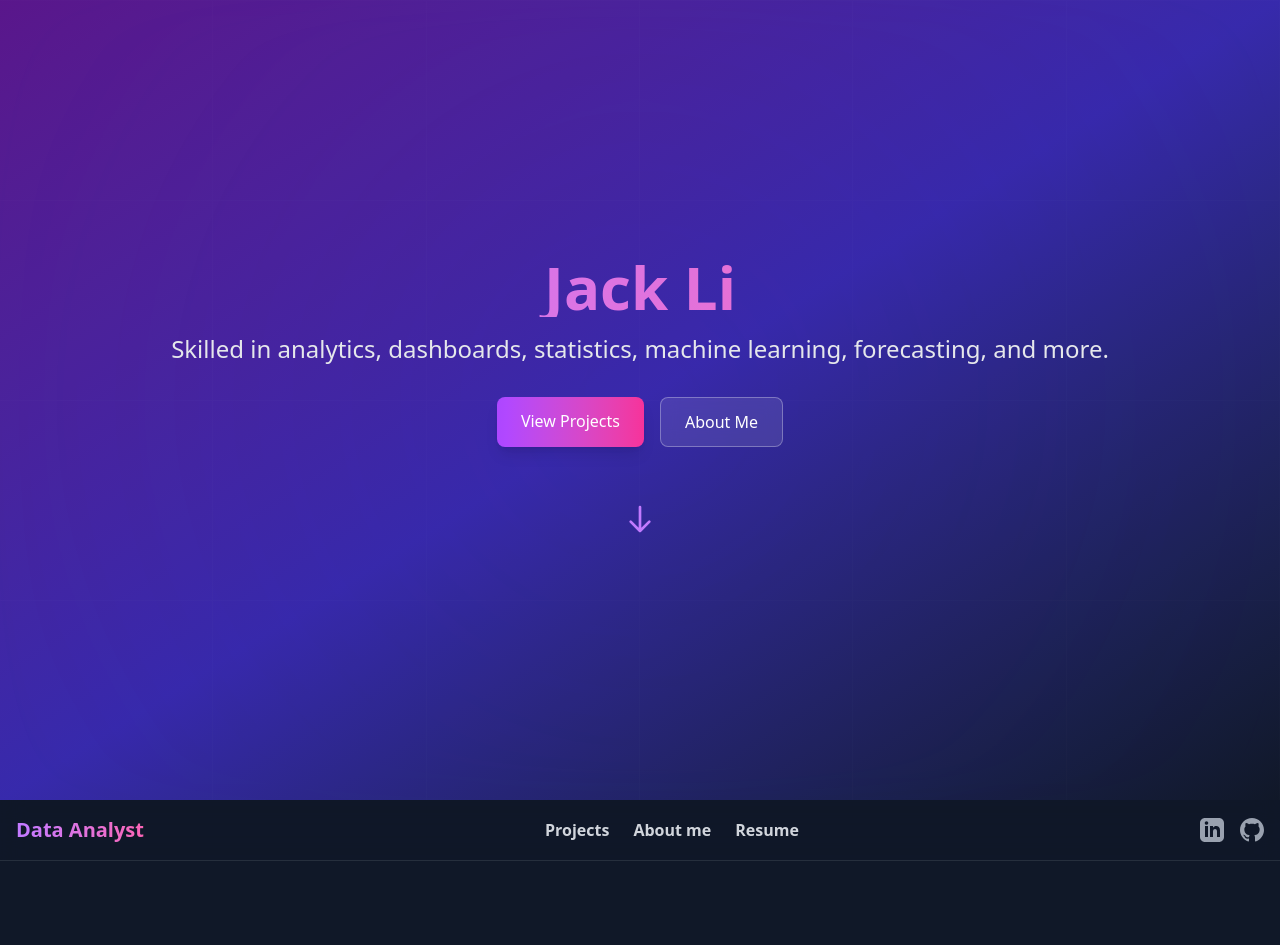
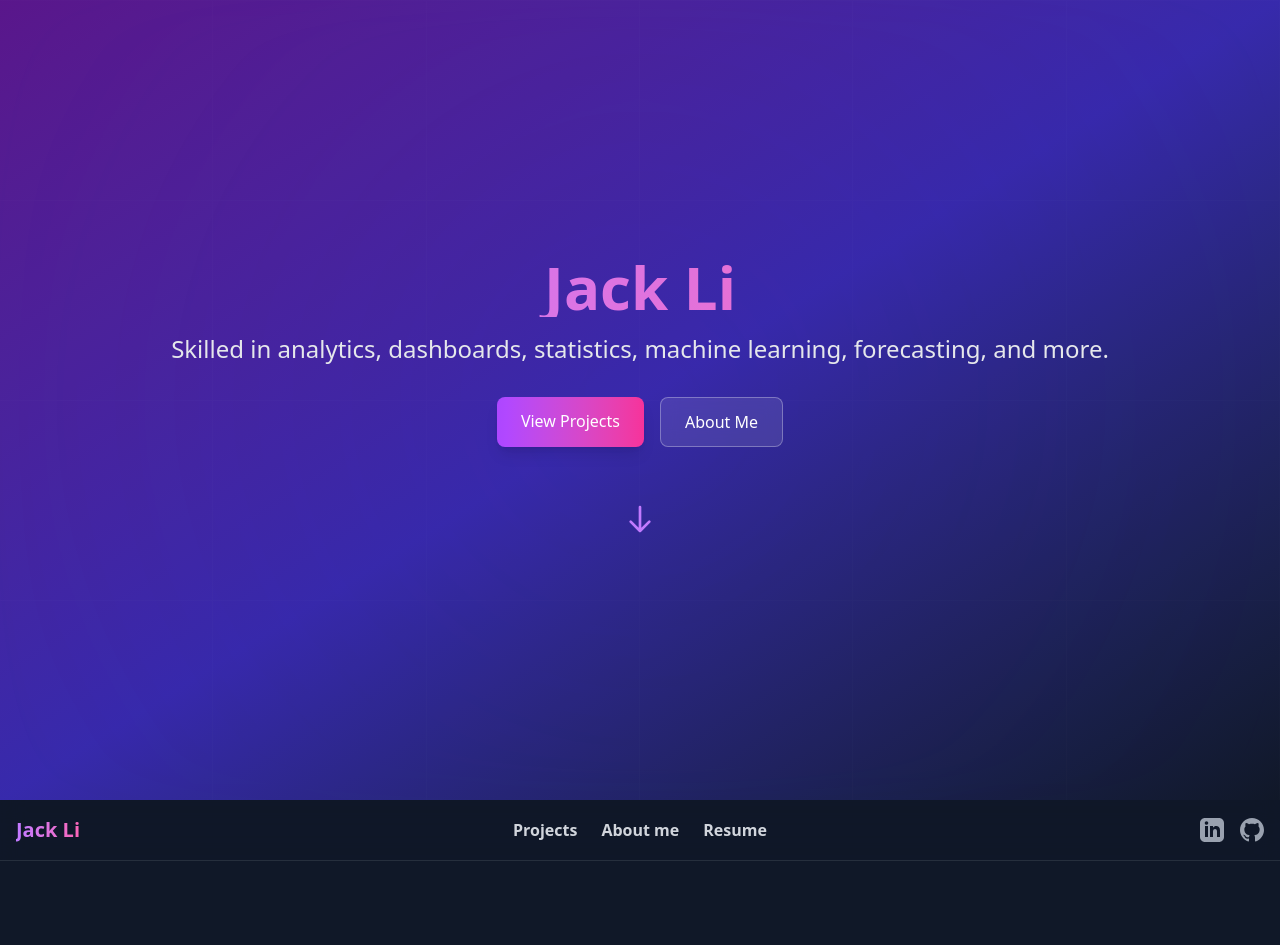
Before and after one commit to jack-li-2000/JackLiPortfolio, a SvelteKit app: page / in a window 1280 px wide. Shown: the top 945 px of the page. Built offline with nearby package versions, Linux system fonts and the light colour scheme.

Commit message:
changed data analyst to jack li

```diff
--- a/src/routes/+page.svelte
+++ b/src/routes/+page.svelte
@@ -78,7 +78,7 @@
   <nav class="backdrop-blur-md bg-gray-900/80 sticky top-0 z-10 border-b border-white/10">
     <div class="max-w-7xl mx-auto px-4">
       <div class="flex justify-between items-center py-4">
-        <a href="{base}/" class="text-xl font-bold bg-clip-text text-transparent bg-gradient-to-r from-purple-400 to-pink-400">Data Analyst</a>
+        <a href="{base}/" class="text-xl font-bold bg-clip-text text-transparent bg-gradient-to-r from-purple-400 to-pink-400">Jack Li</a>
         <div class="flex space-x-6">
           <a href="{base}/#projects" class="font-semibold text-gray-300 hover:text-purple-400 transition-colors">Projects</a>
           <a href="{base}/generic" class="font-semibold text-gray-300 hover:text-purple-400 transition-colors">About me</a>
--- a/src/routes/generic/+page.svelte
+++ b/src/routes/generic/+page.svelte
@@ -23,7 +23,7 @@
   <nav class="backdrop-blur-md bg-gray-900/80 sticky top-0 z-10 border-b border-white/10">
     <div class="max-w-7xl mx-auto px-4">
       <div class="flex justify-between items-center py-4">
-        <a href="{base}/" class="text-xl font-bold bg-clip-text text-transparent bg-gradient-to-r from-purple-400 to-pink-400"> Data Analyst </a>
+        <a href="{base}/" class="text-xl font-bold bg-clip-text text-transparent bg-gradient-to-r from-purple-400 to-pink-400">Jack Li</a>
         <div class="flex space-x-6">
           <a href="{base}/" class="font-semibold text-gray-300 hover:text-purple-400 transition-colors">Projects</a>
           <a href="{base}/generic" class="font-semibold text-purple-400 transition-colors">About me</a>
```
